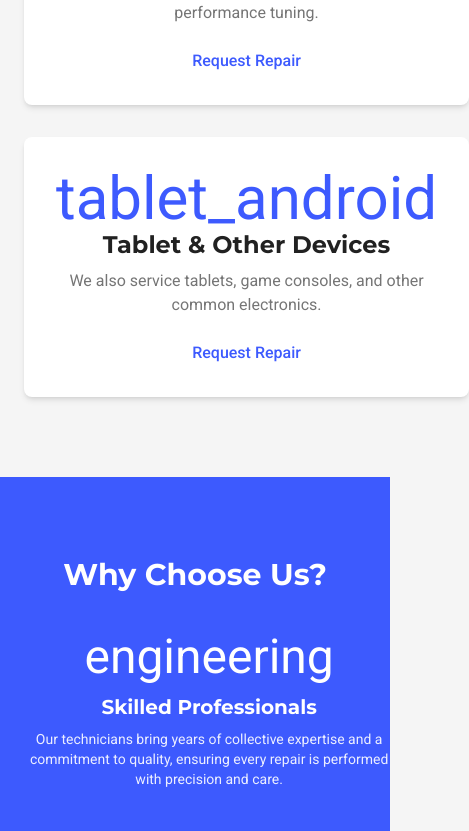
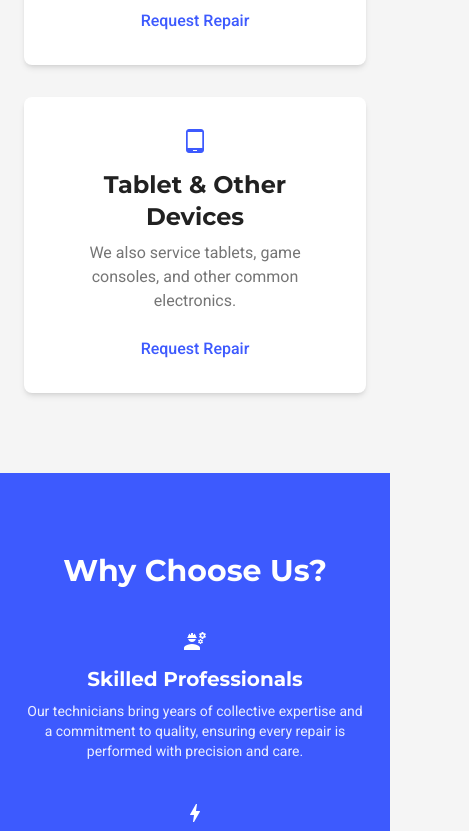
Before and after one commit to Tobiscuit/wefix4u, a Next.js app: page / in a window 390 px wide. Shown: the part 1567-2398 px from the top of the page, 469 px wide, since content can reach past the window. Built offline with nearby package versions, Linux system fonts and the light colour scheme; no server answers.

Commit message:
Fix home page Material Icons
- Fix Services component icons (phone_iphone, laptop_mac, tablet_android)
- Fix WhyChooseUs component icons (engineering, bolt, receipt_long, thumb_up_off_alt)
- Update from material-icons-outlined to material-icons class
- Ensure all home page icons display properly

```diff
--- a/src/components/Header.tsx
+++ b/src/components/Header.tsx
@@ -19,7 +19,7 @@
         </Link>
 
         <div className="hidden md:flex items-center space-x-6">
-          <a
+          <Link
             className={`transition-all duration-300 ${
               pathname === '/services' || pathname.startsWith('/services/')
                 ? 'text-[var(--action-orange)] font-bold underline'
@@ -28,7 +28,7 @@
             href="/services#services"
           >
             Services
-          </a>
+          </Link>
           <a
             className="text-gray-700 hover:text-[var(--action-orange)] hover:underline hover:font-bold transition-all duration-300"
             href="#shop"
@@ -80,7 +80,7 @@
       {isMobileMenuOpen && (
         <div className="md:hidden bg-white border-t border-gray-200 px-6 py-4">
           <div className="flex flex-col space-y-4">
-            <a
+            <Link
               className={`transition-colors duration-300 ${
                 pathname === '/services' || pathname.startsWith('/services/')
                   ? 'text-[var(--action-orange)] font-bold'
@@ -90,7 +90,7 @@
               onClick={() => setIsMobileMenuOpen(false)}
             >
               Services
-            </a>
+            </Link>
             <a
               className="text-gray-700 hover:text-[var(--action-orange)] transition-colors duration-300"
               href="#shop"
--- a/src/components/Services.tsx
+++ b/src/components/Services.tsx
@@ -33,7 +33,7 @@
               className="bg-white p-8 rounded-lg shadow-md text-center flex flex-col items-center justify-between"
             >
               <div>
-                <span className="material-icons-outlined text-6xl text-[var(--trusted-blue)] mb-4">
+                <span className="material-icons text-6xl text-[var(--trusted-blue)] mb-4">
                   {service.icon}
                 </span>
                 <h3 className="text-2xl font-bold text-[var(--dark-text)] mb-2">
--- a/src/components/Testimonials.tsx
+++ b/src/components/Testimonials.tsx
@@ -132,13 +132,13 @@
 
     for (let i = 0; i < fullStars; i++) {
       stars.push(
-        <span key={i} className="material-icons-outlined text-lg">star</span>
+        <span key={i} className="material-icons text-lg">star</span>
       )
     }
 
     if (hasHalfStar) {
       stars.push(
-        <span key="half" className="material-icons-outlined text-lg">star_half</span>
+        <span key="half" className="material-icons text-lg">star_half</span>
       )
     }
 
@@ -170,7 +170,7 @@
             </div>
           ) : error ? (
             <div className="text-center text-gray-500 py-8">
-              <span className="material-icons-outlined text-4xl mb-2 block">error_outline</span>
+              <span className="material-icons text-4xl mb-2 block">error_outline</span>
               <p>Unable to load reviews at this time.</p>
               <p className="text-sm mt-1">Showing static testimonials below.</p>
             </div>
--- a/src/components/WhyChooseUs.tsx
+++ b/src/components/WhyChooseUs.tsx
@@ -31,7 +31,7 @@
         <div className="grid md:grid-cols-2 lg:grid-cols-4 gap-10 text-center">
           {features.map((feature, index) => (
             <div key={index} className="flex flex-col items-center">
-              <span className="material-icons-outlined text-5xl mb-3">
+              <span className="material-icons text-5xl mb-3">
                 {feature.icon}
               </span>
               <h3 className="text-xl font-bold mb-2">
```
